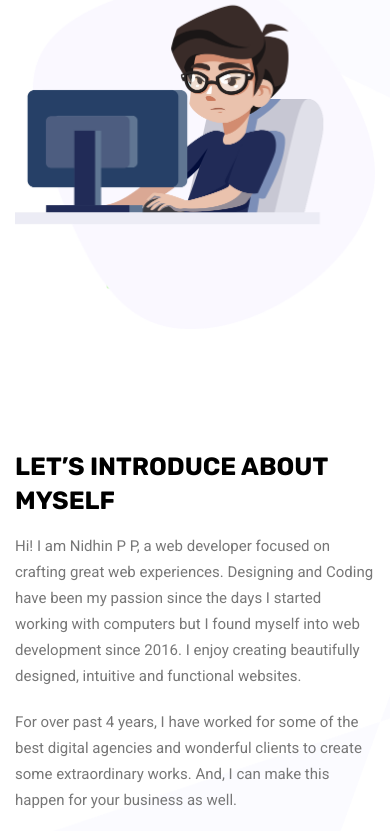
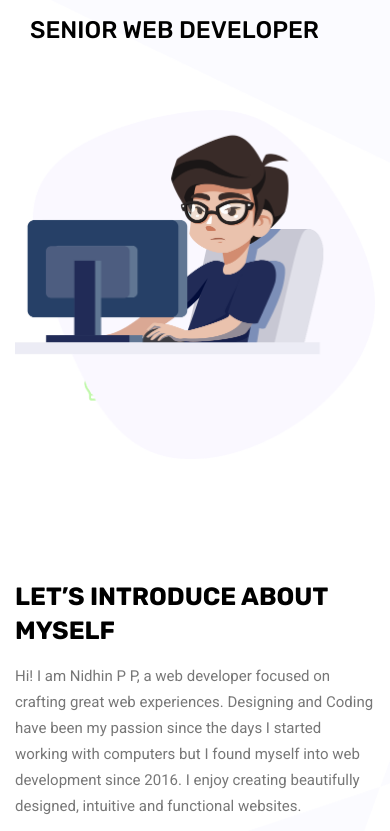
Before and after one commit to nedhinpp/nidhin.pp-website, a plain HTML site: page index.html in a window 390 px wide. Shown: the part 278-1109 px from the top of the page. Drawn offline with Linux system fonts and the light colour scheme; some packages are replaced by stand-ins of ours.

Commit message:
Update index.html

```diff
--- a/index.html
+++ b/index.html
@@ -31,7 +31,7 @@
         padding-top: 0px;
       }
       .head_banner{
-        padding-top: 0px !important;
+        padding-top: 130px !important;
       }
     }
 
```
